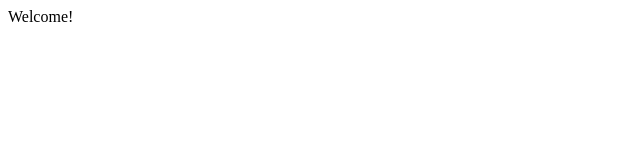
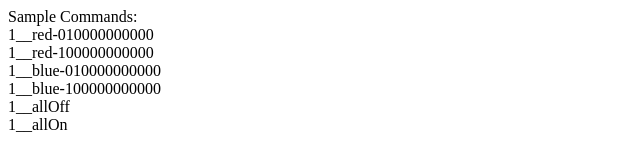
Before and after one commit to igor-sfdc/esp32web, a plain HTML site: page index.html in a window 1280 px wide. Shown: the whole page, without its empty margins (0-640 px from the left). Drawn offline with Linux system fonts and the light colour scheme.

Commit message:
added sample commands

```diff
--- a/index.html
+++ b/index.html
@@ -3,6 +3,12 @@
 <title>ESP32 Web</title>
 </head>
 <body>
-Welcome!
+Sample Commands:<br />
+  <a href"/1__red-010000000000">1__red-010000000000</a><br />
+  <a href"/1__red-100000000000">1__red-100000000000</a><br />
+  <a href"/1__blue-010000000000">1__blue-010000000000</a><br />
+  <a href"/1__blue-100000000000">1__blue-100000000000</a><br />
+  <a href"/1__allOff">1__allOff</a><br />
+  <a href"/1__allOn">1__allOn</a><br />
 </body>
 </html>
```
